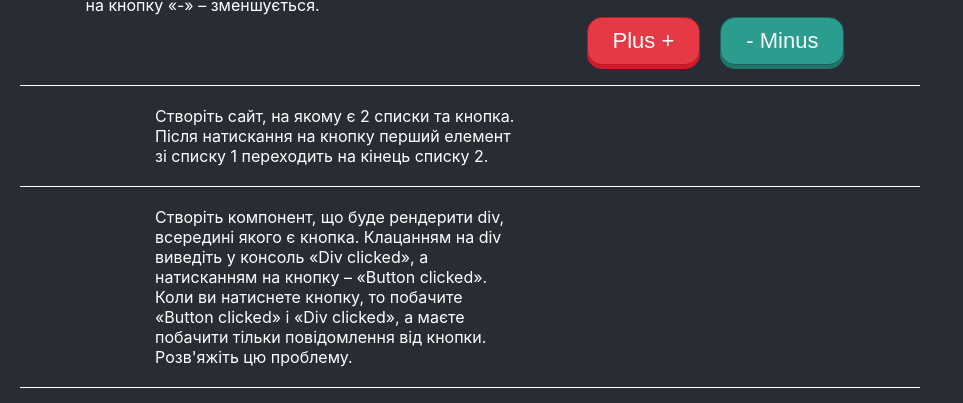
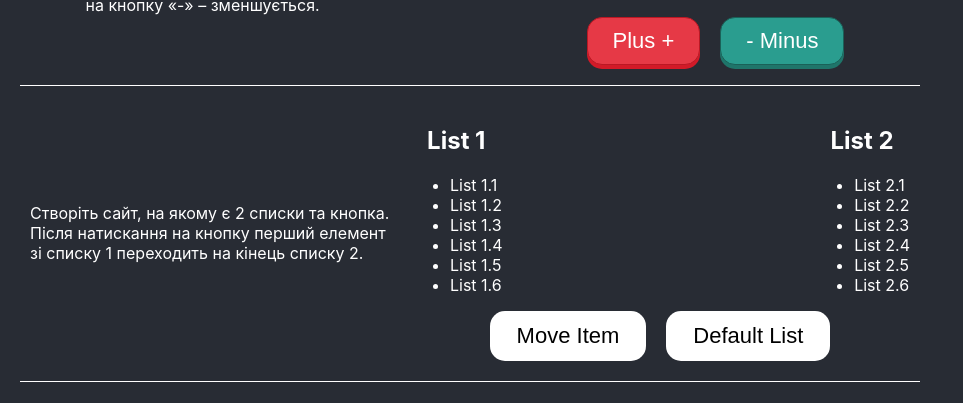
Before and after one commit to lanina90/reactessantial_hw, a React (Create React App) app: page / in a window 1280 px wide. Shown: the part 257-660 px from the top of the page, without its empty margins (0-963 px from the left). Built offline with nearby package versions, Linux system fonts and the light colour scheme; no server answers.

Commit message:
task3 completed

```diff
--- a/src/App.js
+++ b/src/App.js
@@ -1,6 +1,7 @@
 import './App.scss';
 import UserList from "./components/list/UserList";
 import Counter from "./components/counter/Counter";
+import Lists from "./components/lists/Lists";
 
 
 function App() {
@@ -25,9 +26,7 @@ function App() {
         <div className='task-name'>Створіть сайт, на якому є 2 списки та кнопка. Після натискання на кнопку перший
           елемент зі списку 1 переходить на кінець списку 2.
         </div>
-        <div>
-
-        </div>
+        <Lists/>
       </div>
 
       <div className="App__task">
--- a/src/components/list/UserList.jsx
+++ b/src/components/list/UserList.jsx
@@ -4,7 +4,6 @@ import UserData from "./UserData";
 const UserList = () => {
 
   const [users, setUsers] = useState([]);
-  const [showEmails, setShowEmails] = useState(false);
   const [selectedUserId, setSelectedUserId] = useState(null);
 
 
--- /dev/null
+++ b/src/components/lists/Lists.jsx
@@ -0,0 +1,56 @@
+import React, {useEffect, useState} from 'react';
+import UserData from "../list/UserData";
+
+
+const Lists = () => {
+
+  const [list1, setList1] = useState(['List 1.1', 'List 1.2', 'List 1.3', 'List 1.4', 'List 1.5', 'List 1.6'])
+  const [list2, setList2] = useState(['List 2.1', 'List 2.2', 'List 2.3', 'List 2.4', 'List 2.5', 'List 2.6'])
+
+
+  function onClickHandler() {
+    if(list1.length === 0) {
+      alert('List is empty!')
+      return;
+    }
+    const newList1 = list1.slice(1);
+    const newList2 = [...list2, list1[0]];
+
+    setList1(newList1);
+    setList2(newList2);
+  }
+
+  function resetListHandler() {
+    setList1(['List 1.1', 'List 1.2', 'List 1.3', 'List 1.4', 'List 1.5', 'List 1.6']);
+    setList2(['List 2.1', 'List 2.2', 'List 2.3', 'List 2.4', 'List 2.5', 'List 2.6']);
+  }
+
+  return (
+    <div>
+      <div className='user-list'>
+        <div><h2>List 1</h2>
+          <ul className='user-name'>
+            {list1.map((item) => (
+              <li key={item}>{item}</li>
+            ))}
+          </ul>
+        </div>
+        <div>
+          <h2>List 2</h2>
+          <ul className='user-name'>
+            {list2.map((item) => (
+              <li key={item}>{item}</li>
+            ))}
+          </ul>
+
+        </div>
+
+      </div>
+      <button onClick={onClickHandler}>Move Item</button>
+      <button onClick={resetListHandler}>Default List</button>
+    </div>
+  );
+
+}
+
+export default Lists
```
